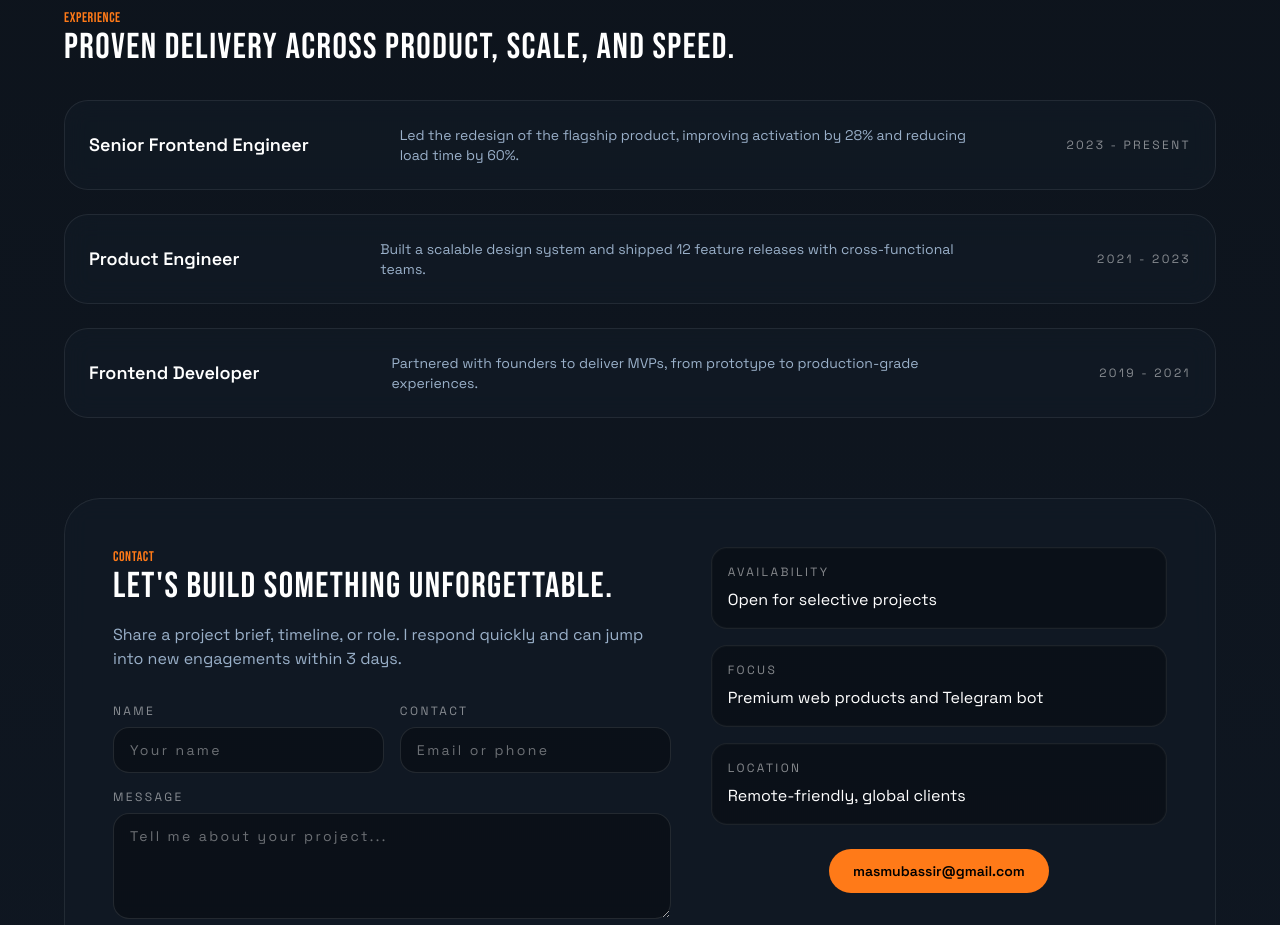
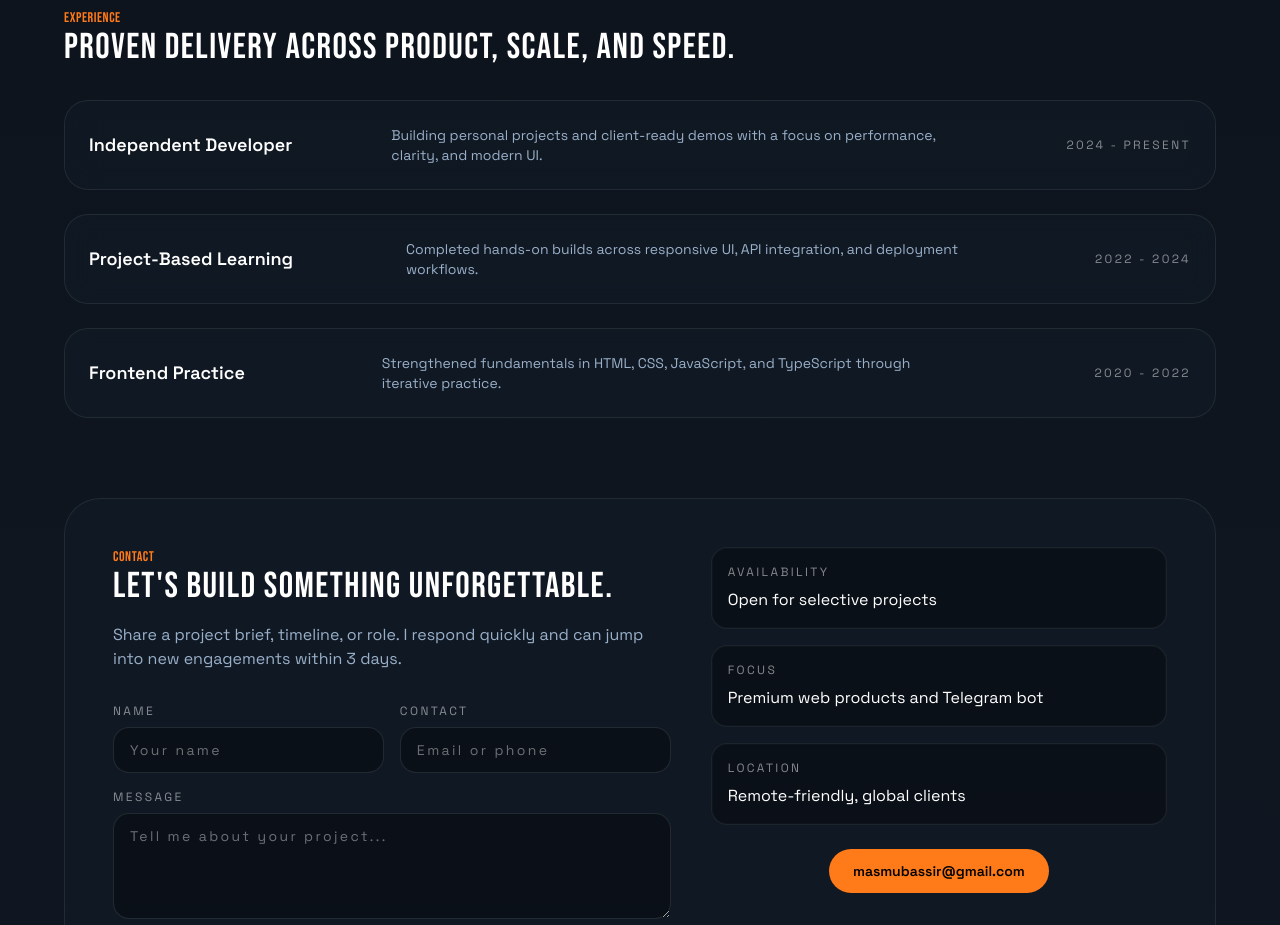
Before and after one commit to msmubassir/msmubassir.github.io, a Next.js app: page / in a window 1280 px wide. Shown: the part 1920-2845 px from the top of the page. Built offline with nearby package versions, Linux system fonts and the light colour scheme.

Commit message:
Update experience copy

```diff
--- a/src/app/page.tsx
+++ b/src/app/page.tsx
@@ -40,25 +40,22 @@ export default function Home() {
 
   const experience = [
     {
-      role: "Senior Frontend Engineer",
-      company: "Nova Labs",
-      period: "2023 - Present",
+      role: "Independent Developer",
+      period: "2024 - Present",
       summary:
-        "Led the redesign of the flagship product, improving activation by 28% and reducing load time by 60%.",
+        "Building personal projects and client-ready demos with a focus on performance, clarity, and modern UI.",
     },
     {
-      role: "Product Engineer",
-      company: "Orbit Studio",
-      period: "2021 - 2023",
+      role: "Project-Based Learning",
+      period: "2022 - 2024",
       summary:
-        "Built a scalable design system and shipped 12 feature releases with cross-functional teams.",
+        "Completed hands-on builds across responsive UI, API integration, and deployment workflows.",
     },
     {
-      role: "Frontend Developer",
-      company: "Freelance",
-      period: "2019 - 2021",
+      role: "Frontend Practice",
+      period: "2020 - 2022",
       summary:
-        "Partnered with founders to deliver MVPs, from prototype to production-grade experiences.",
+        "Strengthened fundamentals in HTML, CSS, JavaScript, and TypeScript through iterative practice.",
     },
   ];
 
```
